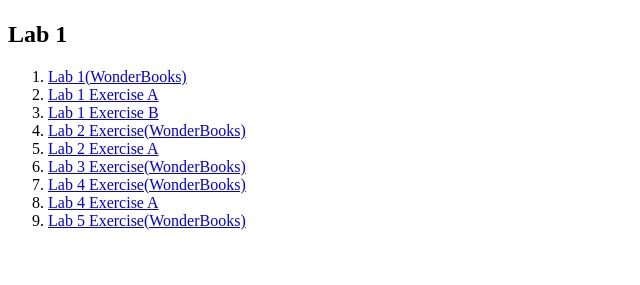
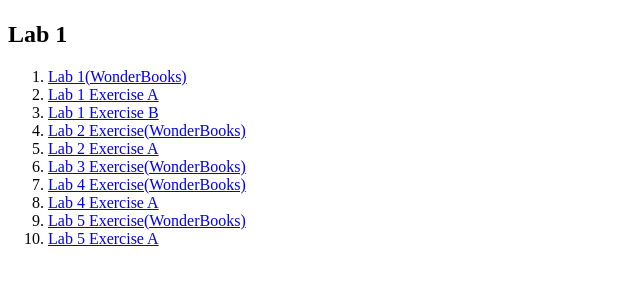
Before and after one commit to Ainayusery/S81804_CSF3133_K2, a plain HTML site: page index.html in a window 1280 px wide. Shown: the part 59-344 px from the top of the page, without its empty margins (0-640 px from the left). Drawn offline with Linux system fonts and the light colour scheme.

Commit message:
Update index.html

```diff
--- a/index.html
+++ b/index.html
@@ -18,6 +18,7 @@
             <li><a href="LAB4/Lab4.html">Lab 4 Exercise(WonderBooks)</a></li>
             <li><a href="LAB4/Lab4_ExerA.html">Lab 4 Exercise A</a></li>
             <li><a href="Lab5/umt.html">Lab 5 Exercise(WonderBooks)</a></li>
+            <li><a href="Lab5/food.html">Lab 5 Exercise A</a></li>
         </ol>
     </body>
 </html>
```
